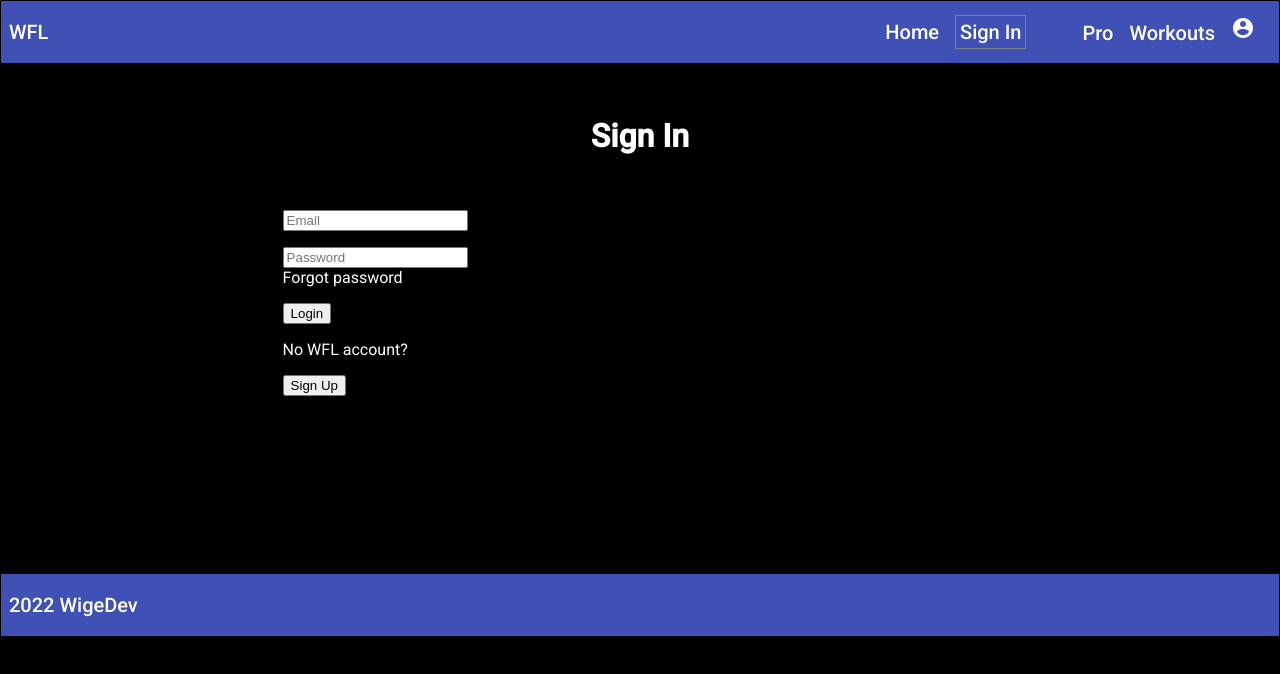
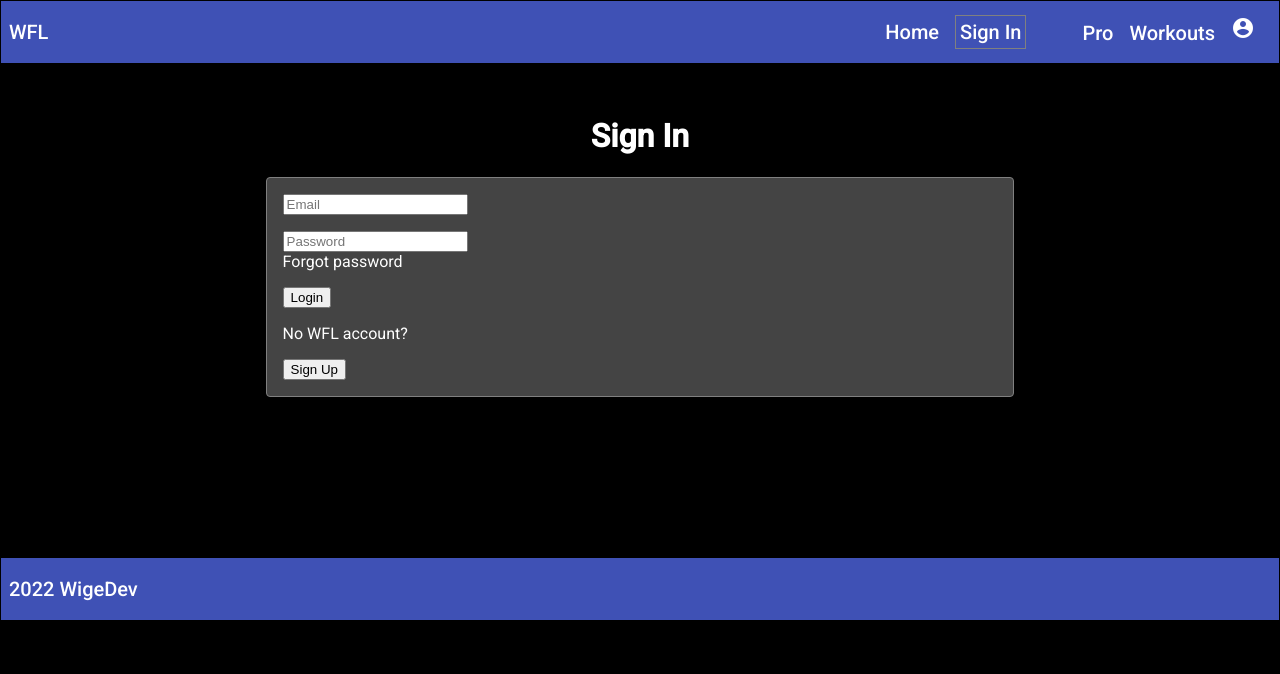
Before and after one commit to garywige/wigedev-fitness-log, an Angular app: page /signin in a window 1280 px wide. Shown: the top 674 px of the page. Built offline with nearby package versions, Linux system fonts and the light colour scheme.

Commit message:
sign-in outline is mat-card

```diff
--- a/src/app/material/material.module.ts
+++ b/src/app/material/material.module.ts
@@ -1,4 +1,5 @@
 import { MatButtonModule } from '@angular/material/button'
+import { MatCardModule } from '@angular/material/card'
 import { MatIconModule } from '@angular/material/icon'
 import { MatToolbarModule } from '@angular/material/toolbar'
 import { NgModule } from '@angular/core';
@@ -6,7 +7,8 @@ import { NgModule } from '@angular/core';
 const modules = [
   MatButtonModule,
   MatToolbarModule,
-  MatIconModule
+  MatIconModule,
+  MatCardModule
 ]
 
 
--- a/src/app/sign-in/sign-in.component.css
+++ b/src/app/sign-in/sign-in.component.css
@@ -13,7 +13,9 @@ input {
 }
 
 .form {
-  border: solid black 1px;
+  border: solid gray 1px;
+  background-color: #444;
+  color: white;
   margin-left: 20%;
   margin-right: 20%;
   margin-bottom: 160px;
--- a/src/app/sign-in/sign-in.component.html
+++ b/src/app/sign-in/sign-in.component.html
@@ -1,10 +1,10 @@
 <h1>Sign In</h1>
 
-<div class="form">
+<mat-card class="form">
   <input placeholder="Email" />
   <input type="password" placeholder="Password" />
   <a>Forgot password</a>
   <button routerLink="/free">Login</button>
   <p>No WFL account?</p>
   <button routerLink="/signup">Sign Up</button>
-</div>
+</mat-card>
```
